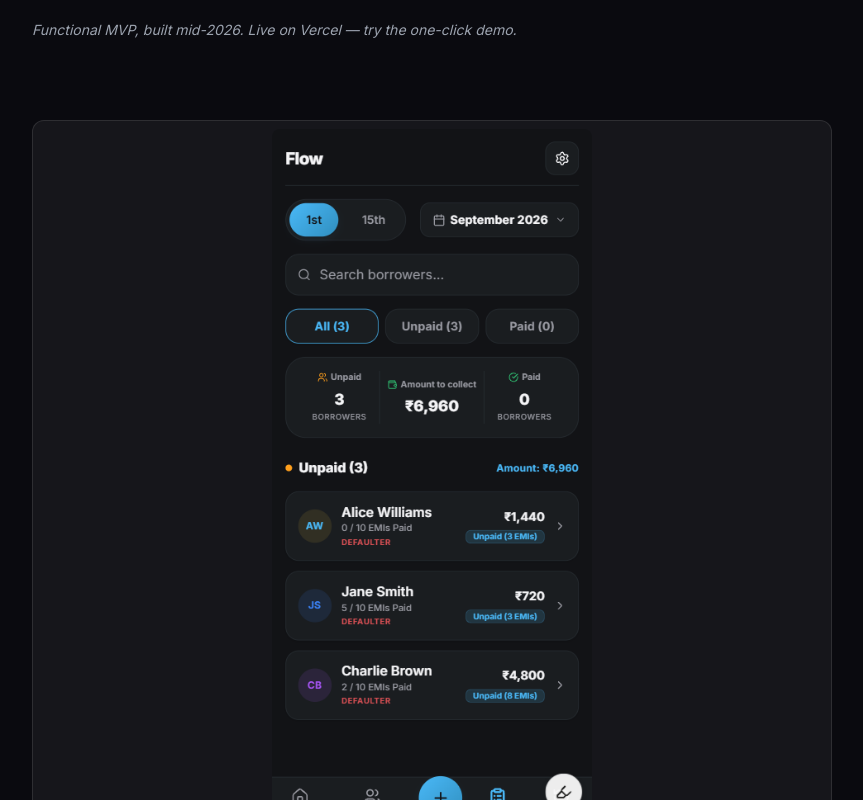
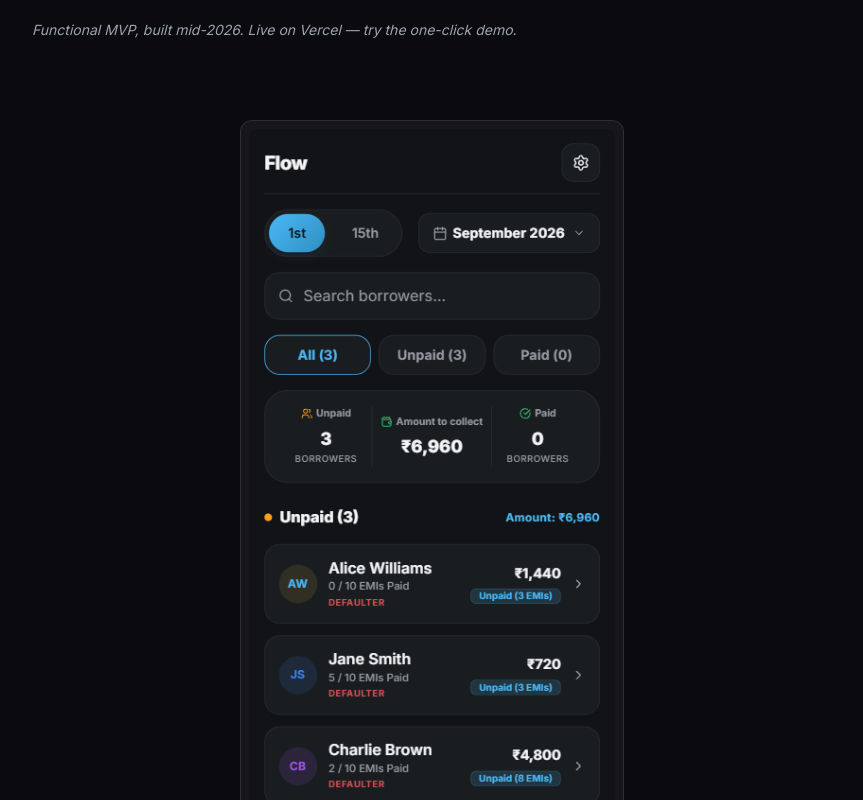
Before and after one commit to rahul-nagaura/portfolio, a React (Vite) app in the folder frontend/: page /projects/bahikhata in a window 1280 px wide. Shown: the part 1420-2220 px from the top of the page, without its empty margins (208-1071 px from the left). Built offline with nearby package versions, Linux system fonts and the light colour scheme; the HTML template or start-up script is replaced by a standard one.

Commit message:
fix: constrain portrait screenshots width on desktop

```diff
--- a/frontend/src/components/pages/ProjectDetail.jsx
+++ b/frontend/src/components/pages/ProjectDetail.jsx
@@ -90,14 +90,16 @@ export const ProjectDetail = () => {
             {project.images.map((img, idx) => {
               const imgUrl = typeof img === 'string' ? img : img.url;
               const caption = typeof img === 'string' ? null : img.caption;
+              const isPortrait = typeof img !== 'string' && img.layout === 'portrait';
+
               return (
               <ScrollReveal key={idx} delay={0.2 + (idx * 0.1)} direction="up">
-                <div className="w-full group">
+                <div className={`w-full group ${isPortrait ? 'max-w-sm mx-auto' : ''}`}>
                   <div className="w-full bg-gray-50 dark:bg-white/5 border border-black/10 dark:border-white/10 p-2 overflow-hidden rounded-xl flex justify-center items-center">
                     <img
                       src={imgUrl}
                       alt={caption || `${project.title.replace('<br/>', ' ')} screenshot ${idx + 1}`}
-                      className="max-h-[600px] md:max-h-[700px] w-auto max-w-full object-contain rounded-lg"
+                      className={`h-auto max-w-full object-contain rounded-lg ${isPortrait ? '' : 'w-full'}`}
                       onError={(e) => { e.target.style.display = 'none'; }}
                     />
                   </div>
--- a/frontend/src/data/portfolio.js
+++ b/frontend/src/data/portfolio.js
@@ -132,10 +132,10 @@ export const portfolioData = {
 
 <p class="text-sm text-black/60 dark:text-gray-400 italic">Functional MVP, built mid-2026. Live on Vercel — try the one-click demo.</p>`,
       images: [
-        { url: "/projects/bahikhata/flow.png", caption: "Collection Flow — instantly identifies due/paid statuses split by 1st vs. 15th cycles." },
-        { url: "/projects/bahikhata/home.png", caption: "Dashboard — automated tracker for overall collection progress and accumulated overdue amounts." },
-        { url: "/projects/bahikhata/borrowers.png", caption: "Borrower Management — search and filter across active/closed loan states." },
-        { url: "/projects/bahikhata/history.png", caption: "Audit History — chronological ledger of all loan disbursements and EMI repayments." }
+        { url: "/projects/bahikhata/flow.png", caption: "Collection Flow — instantly identifies due/paid statuses split by 1st vs. 15th cycles.", layout: 'portrait' },
+        { url: "/projects/bahikhata/home.png", caption: "Dashboard — automated tracker for overall collection progress and accumulated overdue amounts.", layout: 'portrait' },
+        { url: "/projects/bahikhata/borrowers.png", caption: "Borrower Management — search and filter across active/closed loan states.", layout: 'portrait' },
+        { url: "/projects/bahikhata/history.png", caption: "Audit History — chronological ledger of all loan disbursements and EMI repayments.", layout: 'portrait' }
       ]
     },
     {
```
